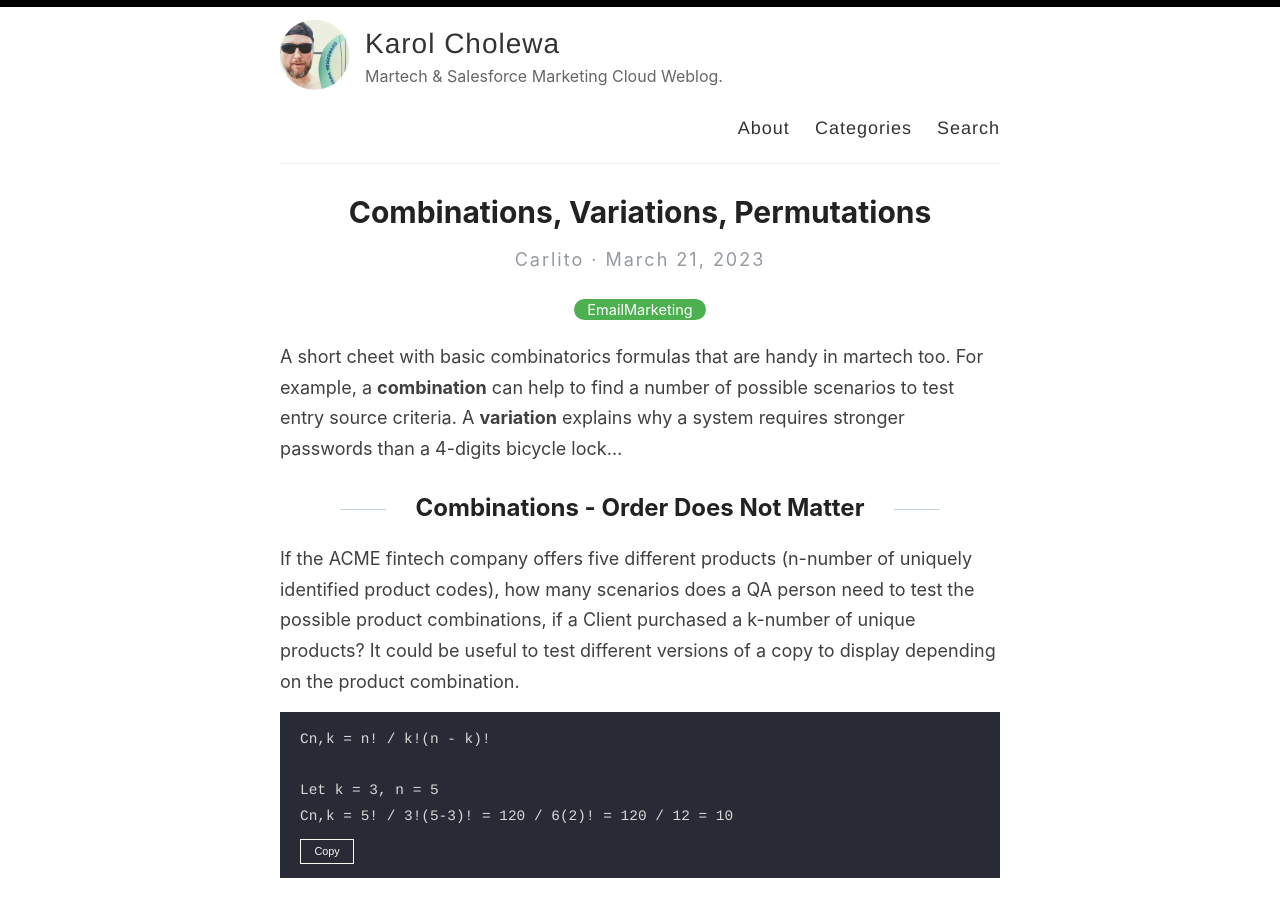
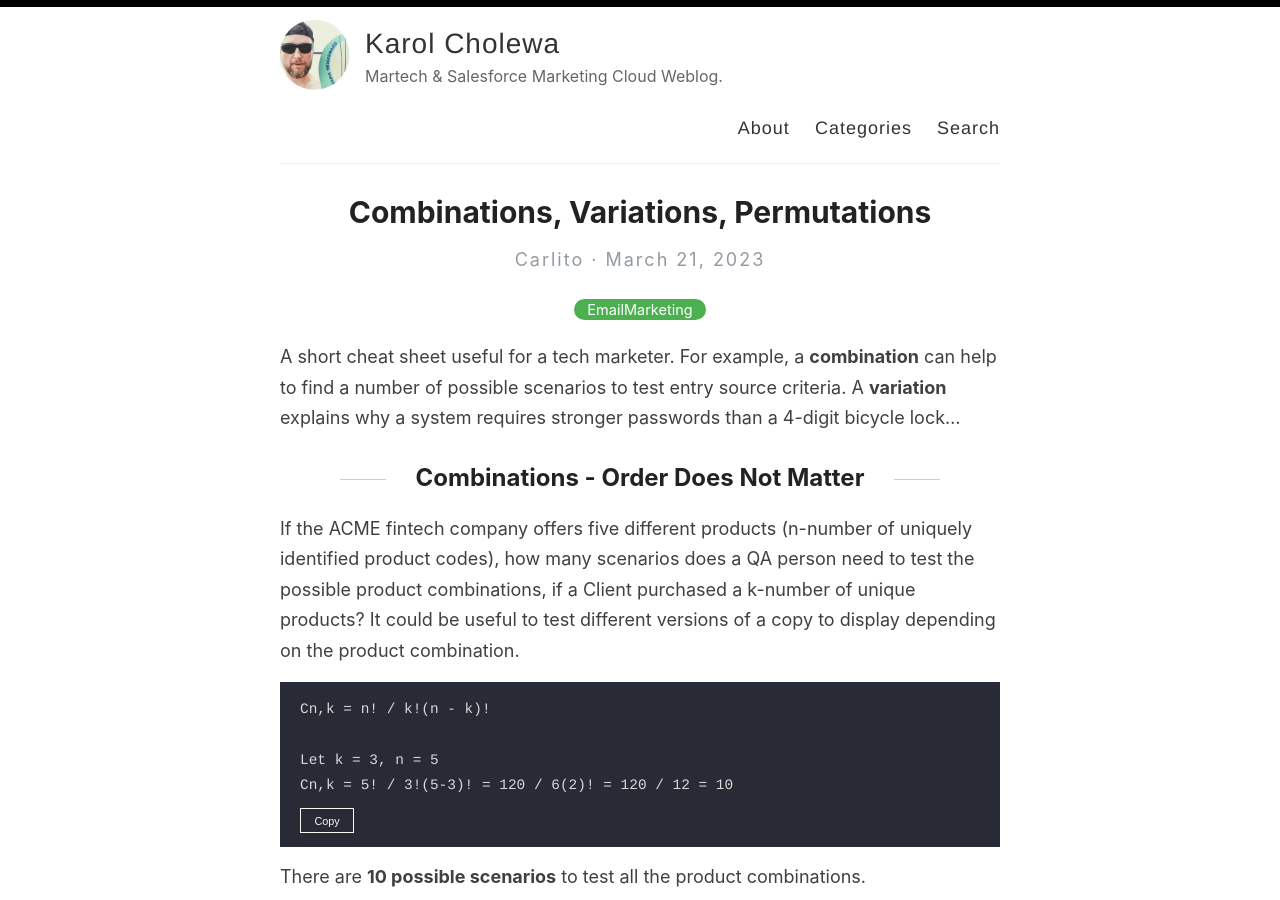
Before and after one commit to karolcholewa/blog, a Jekyll site: the page built from _posts/2023-03-21-combinations-variations-permutations.md, in a window 1280 px wide and 900 px high. Built offline with Jekyll 4.4.1, drawn with Linux system fonts in a browser that asks for light colours.

Commit message:
post updated

```diff
--- a/_posts/2023-03-21-combinations-variations-permutations.md
+++ b/_posts/2023-03-21-combinations-variations-permutations.md
@@ -3,7 +3,8 @@ layout: post
 title: "Combinations, Variations, Permutations"
 categories: [EmailMarketing]
 ---
-A short cheet with basic combinatorics formulas that are handy in martech too. For example, a **combination** can help to find a number of possible scenarios to test entry source criteria. A **variation** explains why a system requires stronger passwords than a 4-digits bicycle lock&hellip;
+
+A short cheat sheet useful for a tech marketer. For example, a **combination** can help to find a number of possible scenarios to test entry source criteria. A **variation** explains why a system requires stronger passwords than a 4-digit bicycle lock&hellip;
 
 ## Combinations - Order Does Not Matter
 If the ACME fintech company offers five different products (n-number of uniquely identified product codes), how many scenarios does a QA person need to test the possible product combinations, if a Client purchased a k-number of unique products? It could be useful to test different versions of a copy to display depending on the product combination.
```
